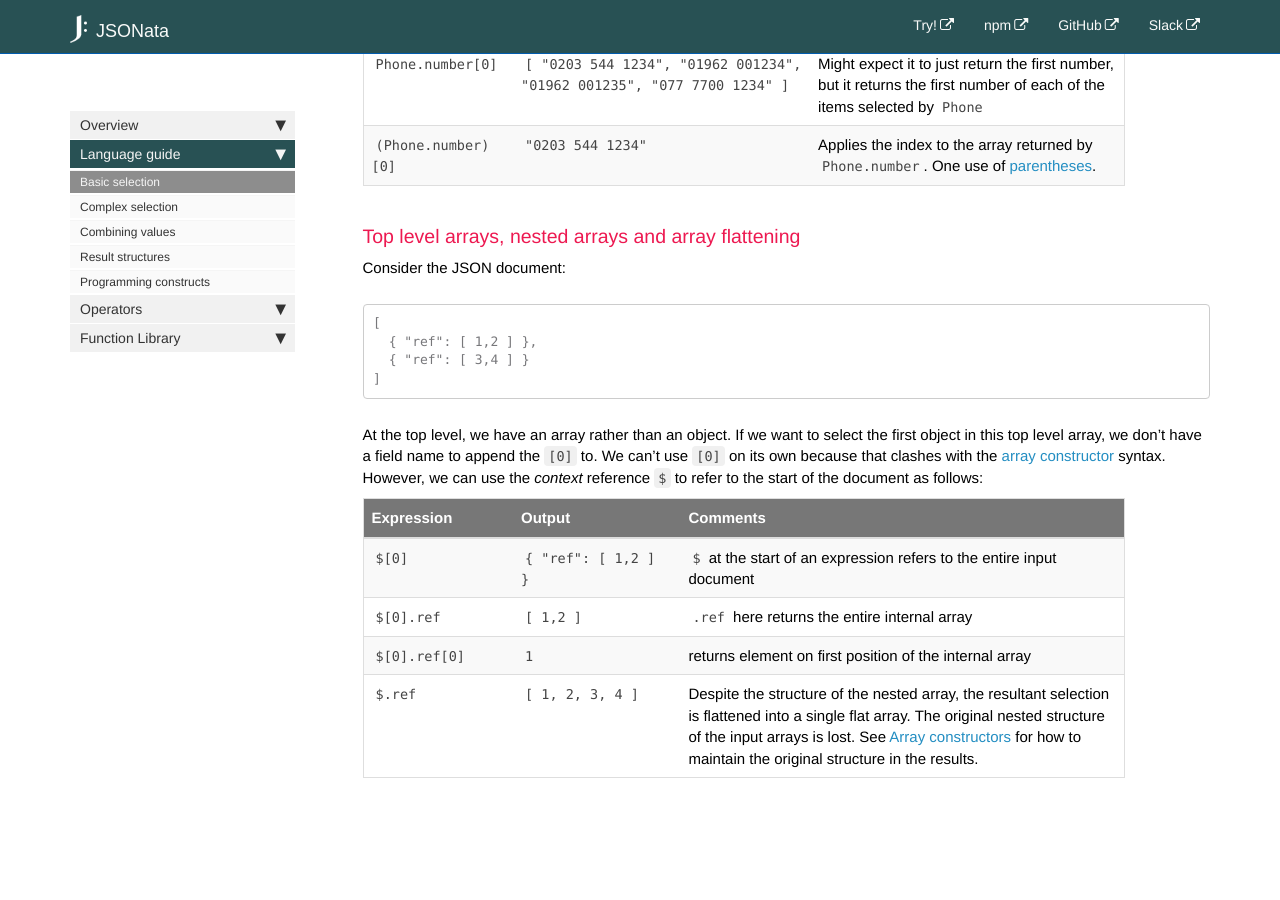
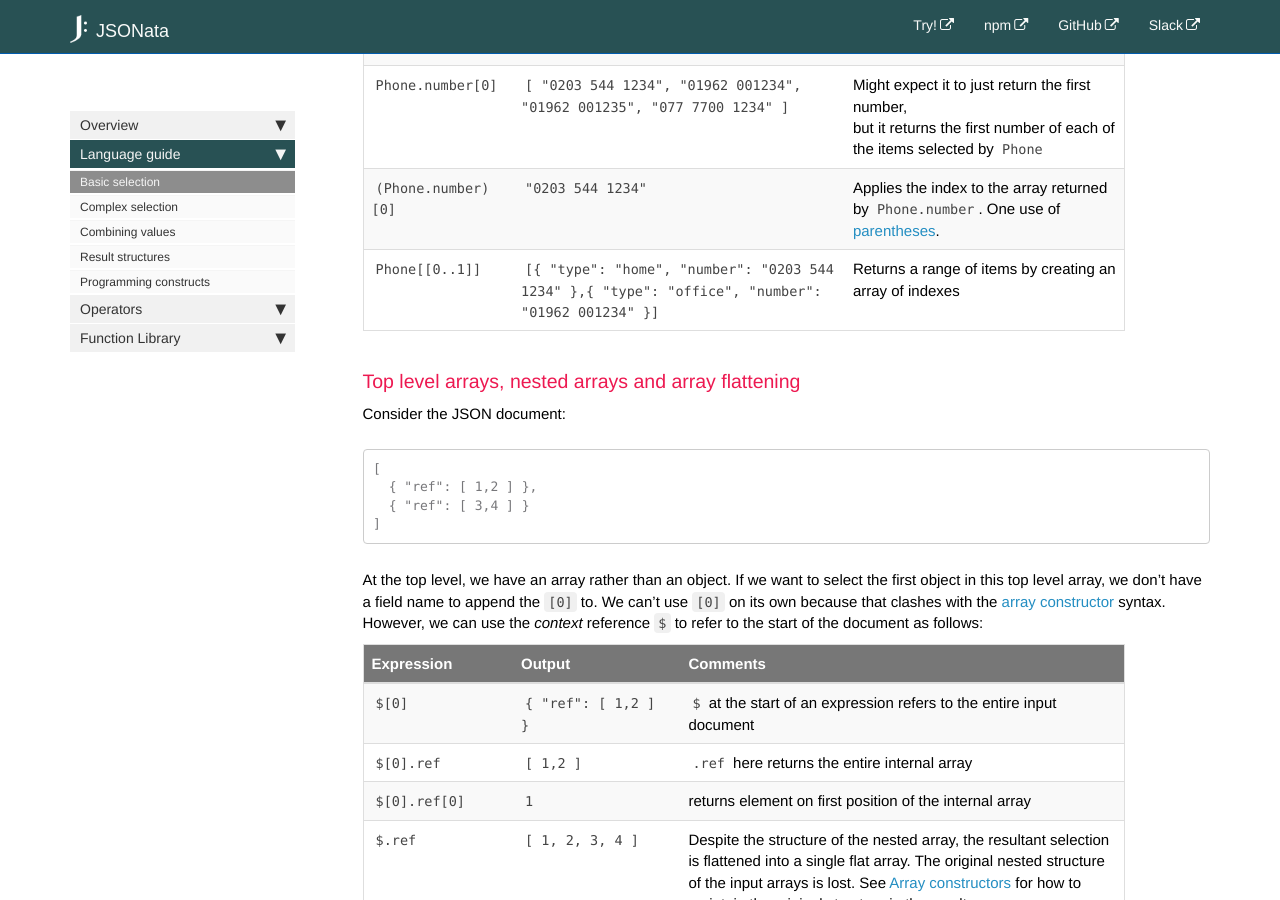
Before and after one commit to jsonata-js/jsonata-js.github.io, a Jekyll site: the page built from pages/mydoc/basic.md, in a window 1280 px wide and 900 px high, scrolled down 2613 px. Built offline with Jekyll 4.4.1, drawn with Linux system fonts in a browser that asks for light colours; nearby versions of some CDN libraries; comment, search, counter and statistics services are not loaded; before the commit the page ends 3431 px from its top, so only the background shows below that.

Commit message:
Update basic.md

```diff
--- a/pages/mydoc/basic.md
+++ b/pages/mydoc/basic.md
@@ -95,6 +95,8 @@ If no index is specified for an array (i.e. no square brackets after the field r
 | `Phone.number`| `[ "0203 544 1234", "01962 001234", "01962 001235", "077 7700 1234" ]`| No index is given to `Phone` so it selects all of <br>them (the whole array), then it selects all the `number` fields for each of them
 | `Phone.number[0]`| `[ "0203 544 1234", "01962 001234", "01962 001235", "077 7700 1234" ]`| Might expect it to just return the first number, <br>but it returns the first number of each of the items selected by `Phone`
 | `(Phone.number)[0]`| `"0203 544 1234"`| Applies the index to the array returned by `Phone.number`. One use of [parentheses](#parenthesized-expressions-and-blocks).
+| `Phone[[0..1]]`| `[{ "type": "home", "number": "0203 544 1234" },{ "type": "office", "number": "01962 001234" }]`| Returns a range of items by creating an array of indexes
+
 
 ### Top level arrays, nested arrays and array flattening
 
```
